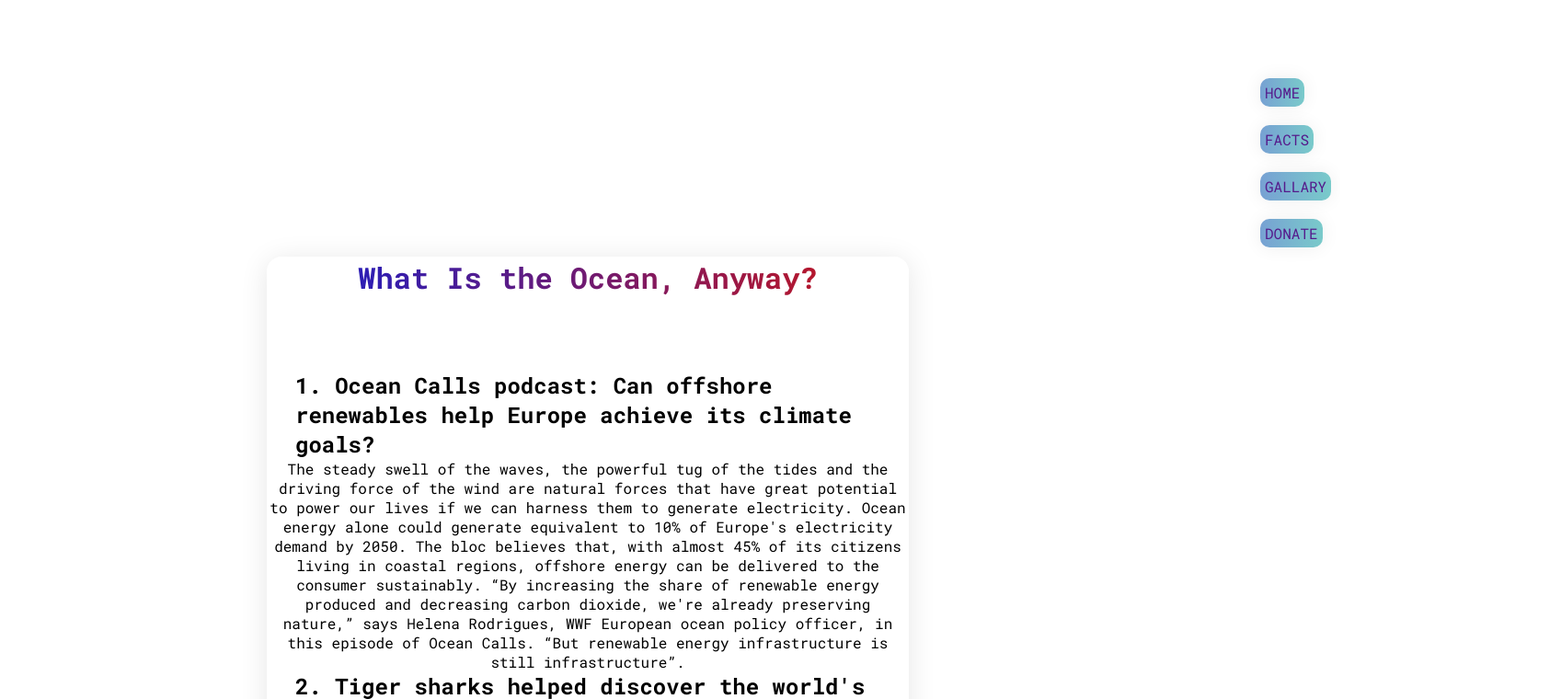
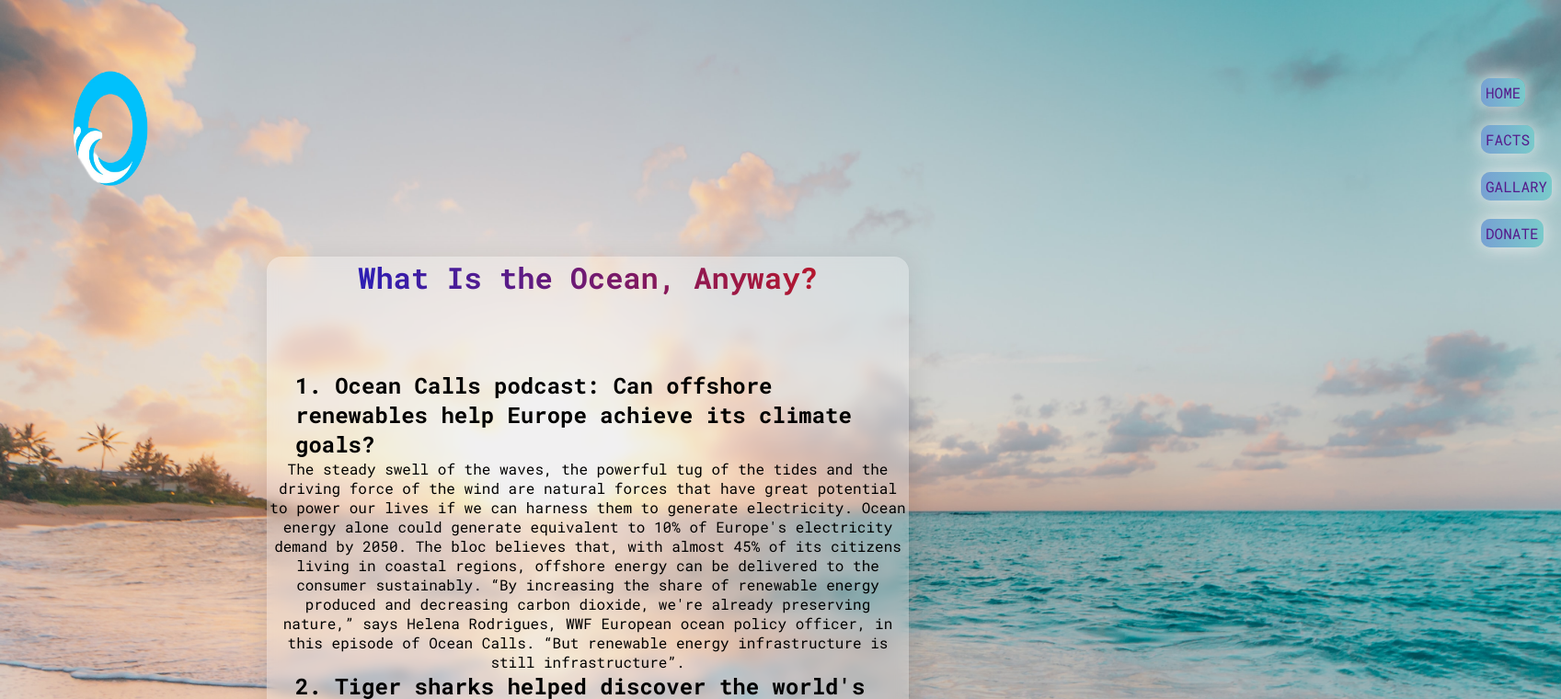
Before and after one commit to devamrh/OceanNews, a plain HTML site: page index.html in a window 1280 px wide. Shown: the top 760 px of the page at 92% size, 1697 px wide, since content can reach past the window. Drawn offline with Linux system fonts and the light colour scheme; files that its build step writes are made by us from their sources; a web font is replaced by a local one.

Commit message:
3rd commit

```diff
--- a/index.html
+++ b/index.html
@@ -33,7 +33,7 @@
 <body>
     <header>
         <!-- Logo -->
-        <img src="Assets/My project.png" id="navimage" alt="">
+        <img src="/My project.png" id="navimage" alt="">
         <!-- <h style="font-size: small; padding-top: 30px;">Today We Save, Tomorrow We Consume</h1> -->
         <!-- navbar -->
         <nav class="navbar">
--- a/style.css
+++ b/style.css
@@ -10,7 +10,7 @@ a {
 }
 
 body {
-    background-image: url(/Assets/Ocean02.jpg);
+    background-image: url(/Ocean02.jpg);
     background-size: cover;
     font-family: 'Chivo Mono', monospace;
     font-family: 'Righteous', cursive;
@@ -87,13 +87,15 @@ li {
     -webkit-backdrop-filter: blur(6.9px);
     border: 1px solid rgba(255, 255, 255, 0.04);
 }
-main{
+
+main {
     /* text-align: center;
      */
     margin-right: 120px;
 
 }
-.hero h2{
+
+.hero h2 {
     text-align: left;
     margin-left: 30px;
 }
```
